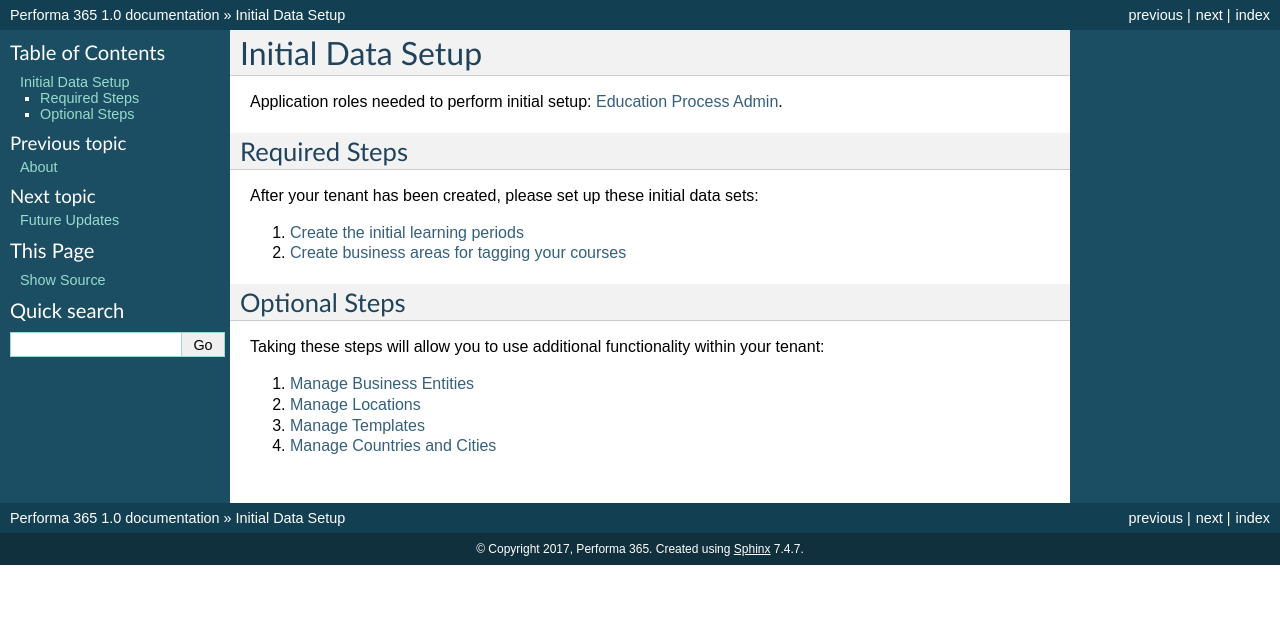
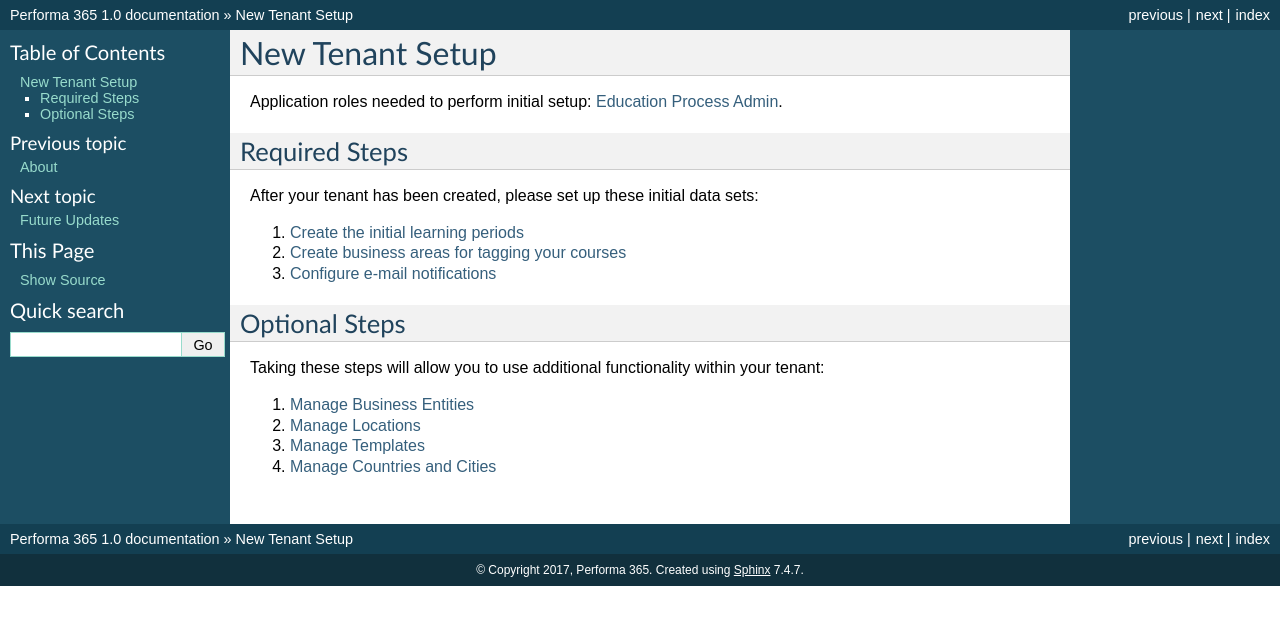
Before and after one commit to pslisko/performa365docs, a Sphinx documentation site: the page built from docs/general/initial_setup.rst, in a window 1280 px wide. Shown: the top 625 px of the page. Built offline with Sphinx 7.4.7, drawn with Linux system fonts in a browser that asks for light colours; pages that are not in the unit, such as notebooks, are missing from menus.

Commit message:
Update initial_setup.rst

```diff
--- a/docs/general/initial_setup.rst
+++ b/docs/general/initial_setup.rst
@@ -1,6 +1,6 @@
 .. _initial_setup:
 
-Initial Data Setup
+New Tenant Setup
 ===================
 
 Application roles needed to perform initial setup: :ref:`Education Process Admin <education_process_administrator>`.
@@ -13,6 +13,7 @@
 
 #. :ref:`Create the initial learning periods <learning_periods>`
 #. :ref:`Create business areas for tagging your courses <manage_business_areas>`
+#. :ref:`Configure e-mail notifications <email_notifications>`
 
 Optional Steps
 ***************
```
